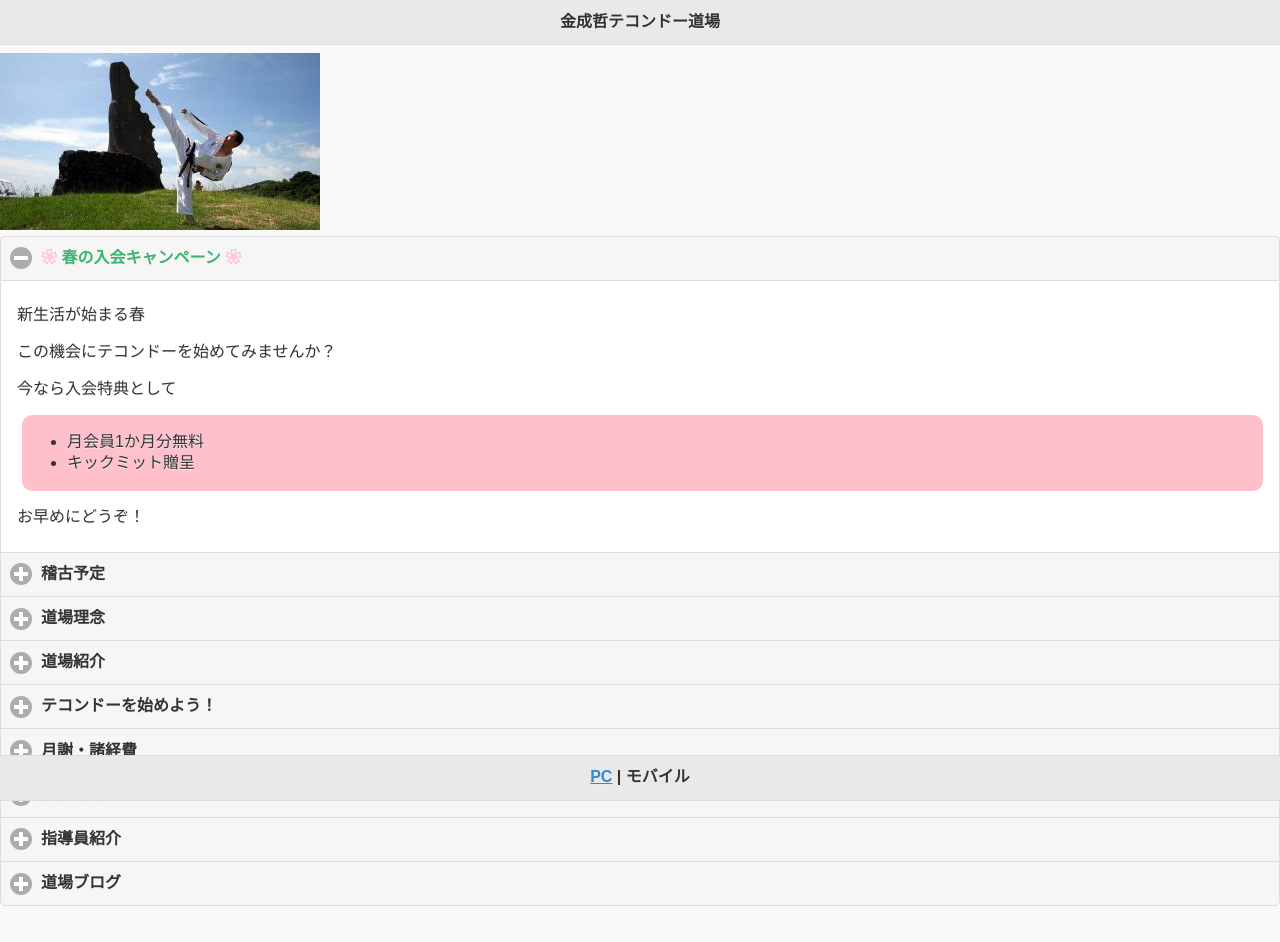
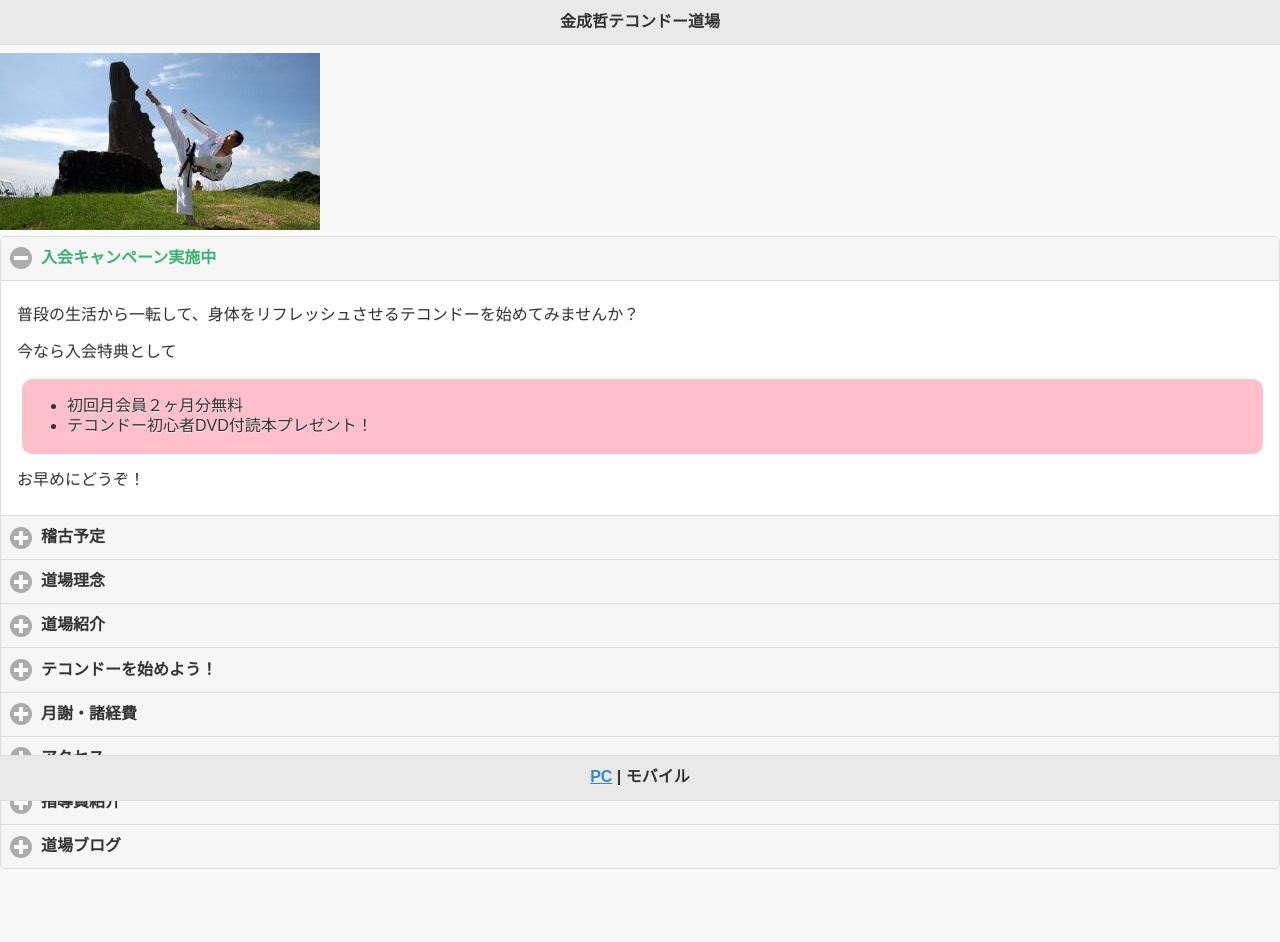
Before and after one commit to Takayoshi-Aoyagi/tkd-ksc.com, a website: page m/index.html in a window 1280 px wide. Drawn offline with Linux system fonts and the light colour scheme.

Commit message:
normal campaign

```diff
--- a/m/index.html
+++ b/m/index.html
@@ -50,17 +50,14 @@
 
       <div data-role="collapsible" class="content" data-collapsed="false">
 	<h1>
-	  <font color="pink">&#10048</font>
-	  <font color="#3cb371">春の入会キャンペーン</font>
-	  <font color="pink">&#10048</font>
+	  <font color="#3cb371">入会キャンペーン実施中</font>
 	</h1>
-	<p>新生活が始まる春</p>
-	<p>この機会にテコンドーを始めてみませんか？</p>
+	<p>普段の生活から一転して、身体をリフレッシュさせるテコンドーを始めてみませんか？</p>
 	<p>今なら入会特典として</p>
 	<div class="new_info2">
 	  <ul>
-	    <li>月会員1か月分無料</li>
-	    <li>キックミット贈呈</li>
+	    <li>初回月会員２ヶ月分無料</li>
+	    <li>テコンドー初心者DVD付読本プレゼント！</li>
 	  </ul>
 	</div>
 	<p>お早めにどうぞ！</p>
```
Also changed, not shown: index.html (+4 -6 lines).
